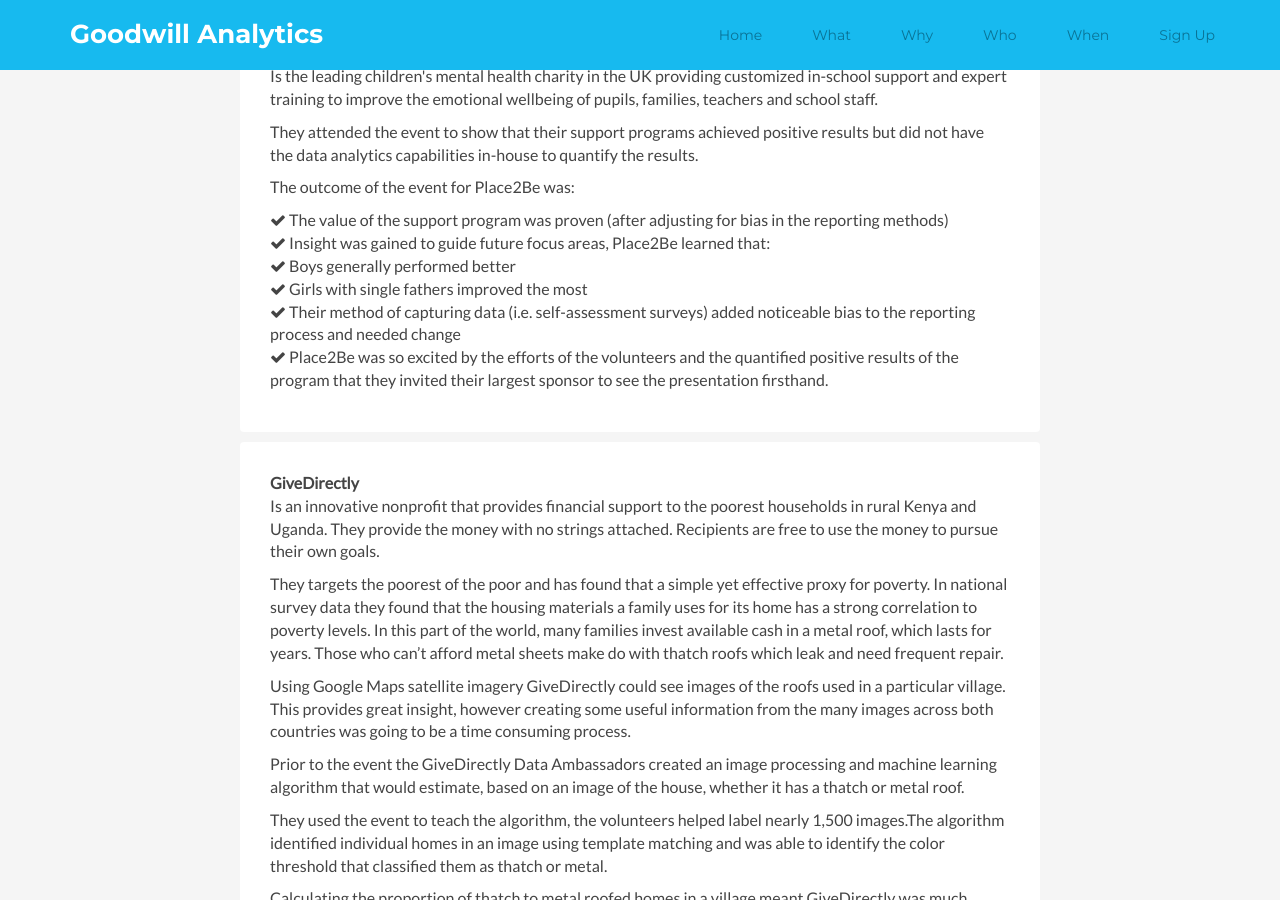
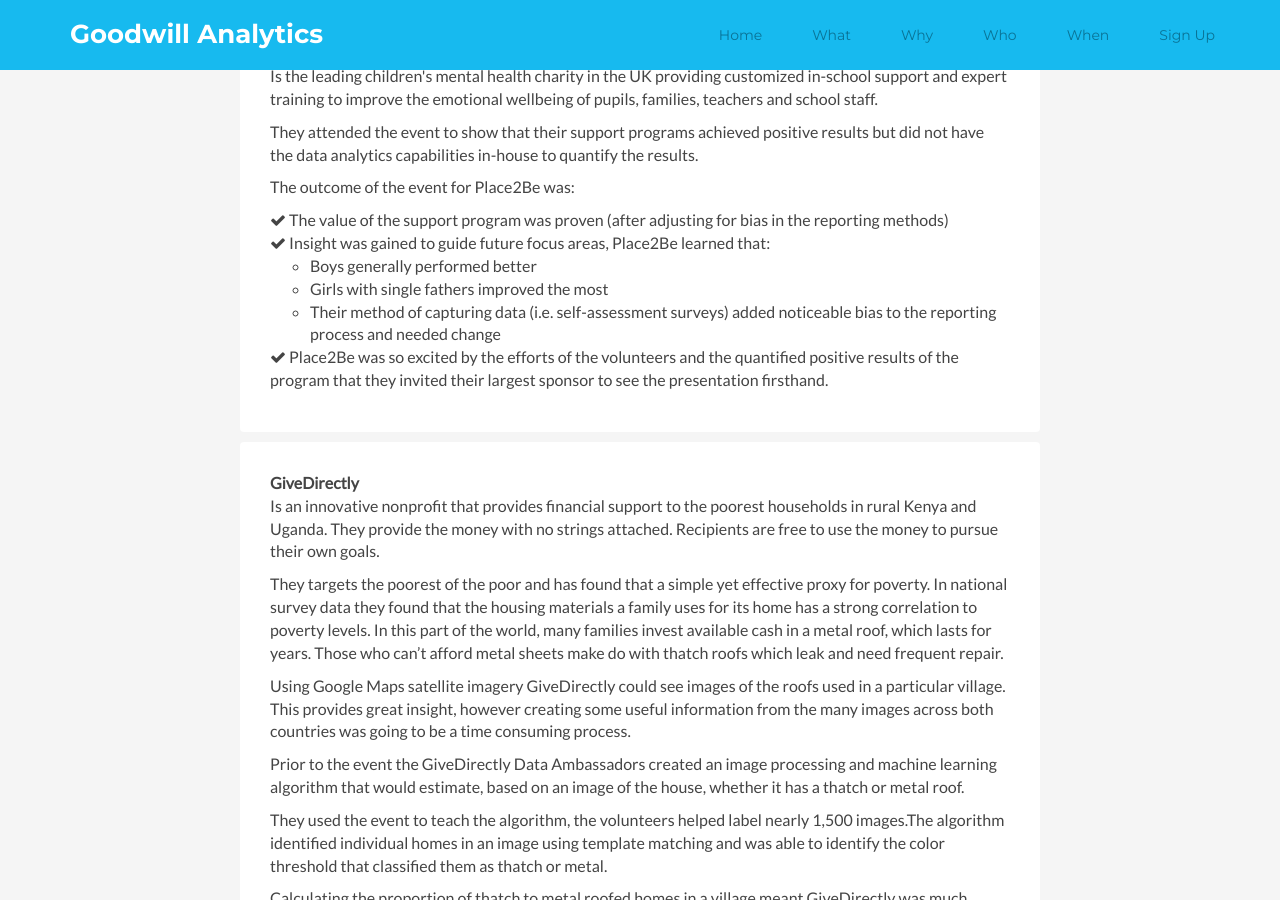
Before and after one commit to goodwillanalytics/goodwillanalytics.github.io, a Jekyll site: the page built from index.html, in a window 1280 px wide and 900 px high, scrolled down 2697 px. Built offline with Jekyll 4.4.1, drawn with Linux system fonts in a browser that asks for light colours.

Commit message:
style changes

```diff
--- a/_includes/who.html
+++ b/_includes/who.html
@@ -29,10 +29,10 @@
 				<ul class="feature-list list-unstyled">
 					<li><i class="fa fa-check"></i> The value of the support program was proven (after adjusting for bias in the reporting methods)</li>
 					<li><i class="fa fa-check"></i> Insight was gained to guide future focus areas, Place2Be learned that:
-						<ul class="list-unstyled">
-							<li><i class="fa fa-check"></i> Boys generally performed better</li>
-							<li><i class="fa fa-check"></i> Girls with single fathers improved the most</li>
-							<li><i class="fa fa-check"></i> Their method of capturing data (i.e. self-assessment surveys) added noticeable bias to the reporting process and needed change</li>
+						<ul>
+							<li>Boys generally performed better</li>
+							<li>Girls with single fathers improved the most</li>
+							<li>Their method of capturing data (i.e. self-assessment surveys) added noticeable bias to the reporting process and needed change</li>
 						</ul>
 					</li>
 					<li><i class="fa fa-check"></i> Place2Be was so excited by the efforts of the volunteers and the quantified positive results of the program that they invited their largest sponsor to see the presentation firsthand.</li>
```
